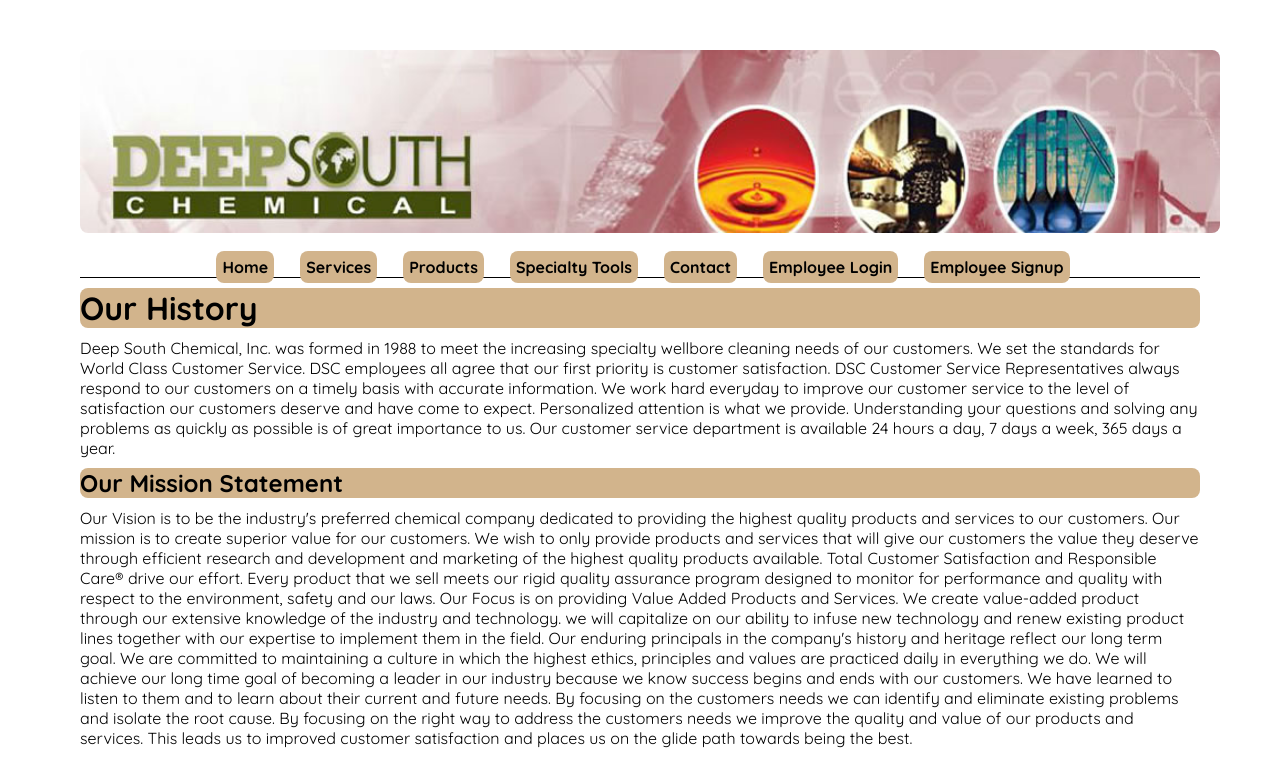
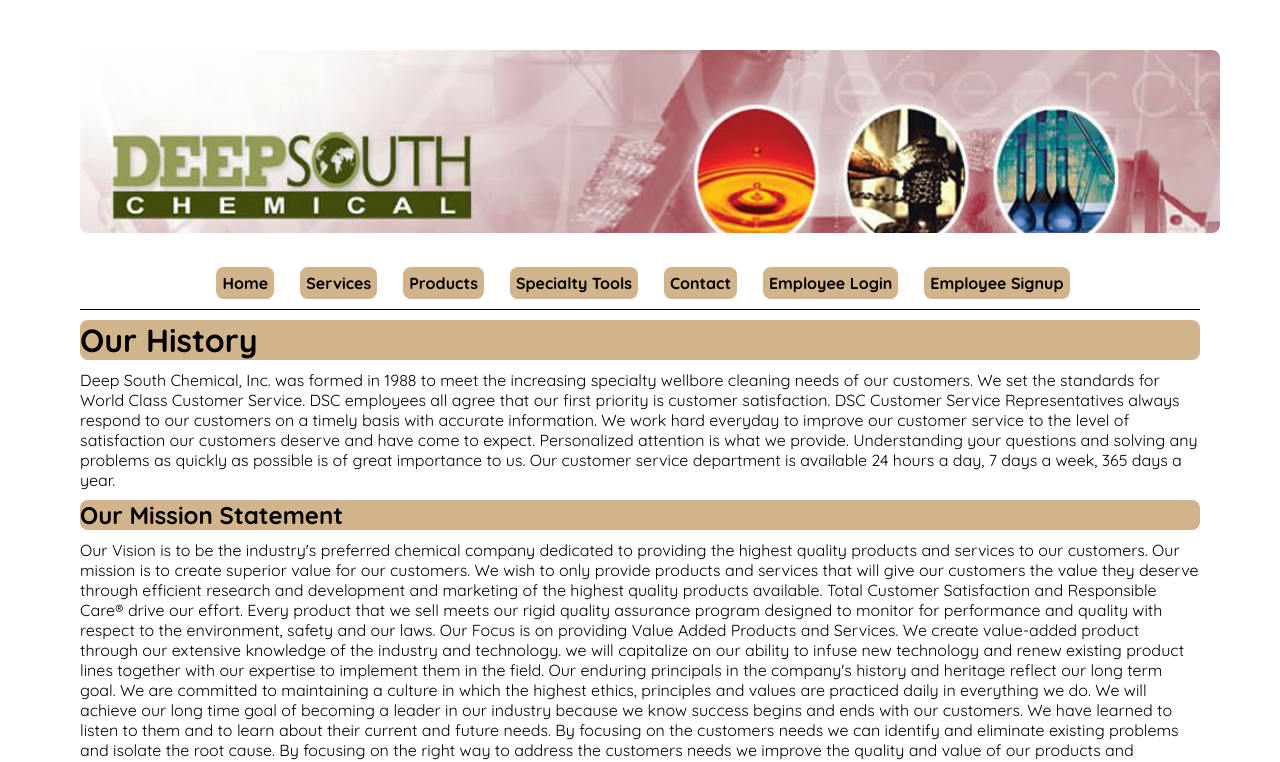
Before and after one commit to Adam0Ray/deep-south-chemical, a React (Create React App) app: page / in a window 1280 px wide. Shown: the top 762 px of the page. Built offline with nearby package versions, Linux system fonts and the light colour scheme; no server answers.

Commit message:
some css changes for styling

```diff
--- a/src/Components/Navbar/Navbar.js
+++ b/src/Components/Navbar/Navbar.js
@@ -12,7 +12,7 @@
                         width: "100%"
                     }}/>
             <nav className="navbar">
-                    <div className="links">
+
                         <Link to="/">Home</Link>
                         <Link to="/Services">Services</Link>
                         <Link to="/Products">Products</Link>
@@ -30,7 +30,7 @@
                             {isPending && <button className="logout-btn" disabled>Logging out...</button>}
                             </>
                         )}
-                    </div>
+
 
 
             </nav>
--- a/src/index.css
+++ b/src/index.css
@@ -287,20 +287,13 @@
 
 /* Top Navbar with links to pages */
 .navbar {
-  padding: 10px auto;
   display: flex;
   align-items: center;
+  justify-content: center;
   max-width: 100vw;
-  margin: 10 auto;
   border-bottom: 1px solid black;
 }
-.navbar h1 {
-  color: green;
-}
-.navbar .links {
-  margin: auto;
 
-}
 .navbar a {
   margin-left: 16px;
   text-decoration:none;
```
